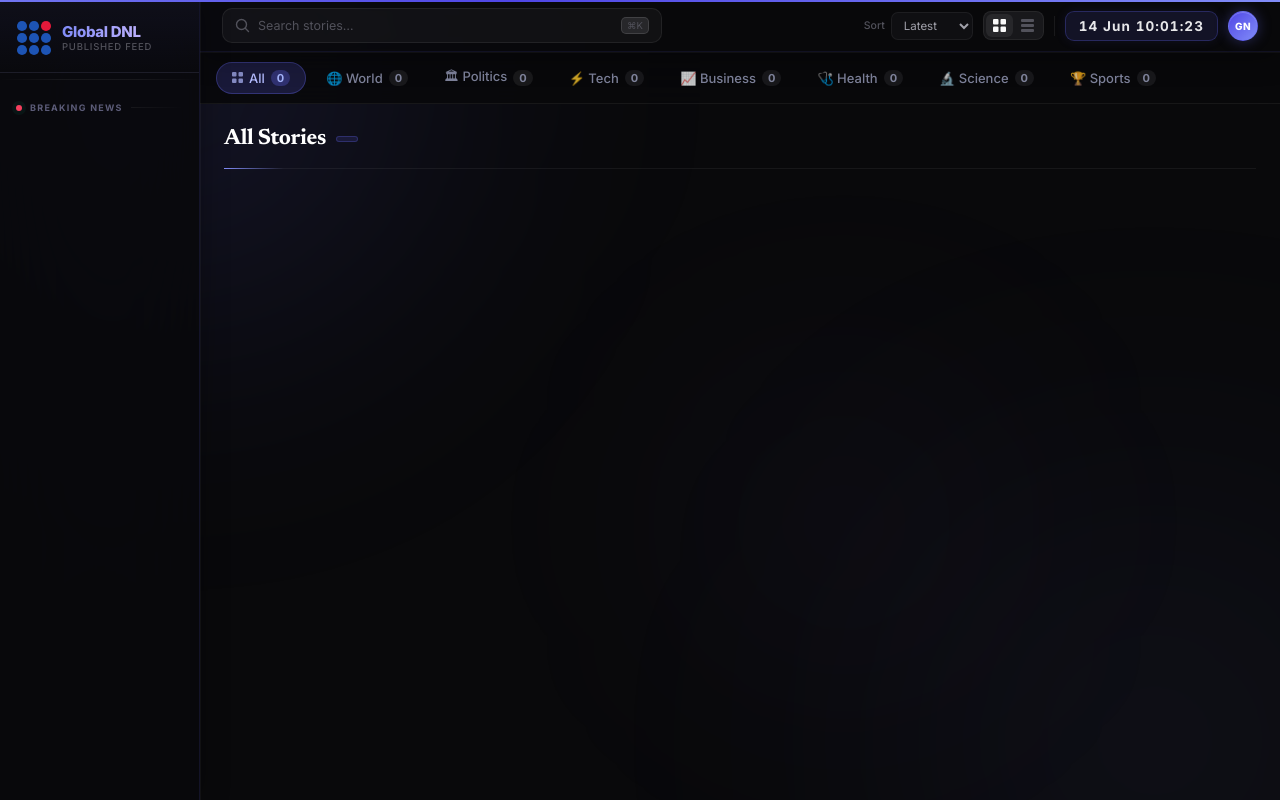
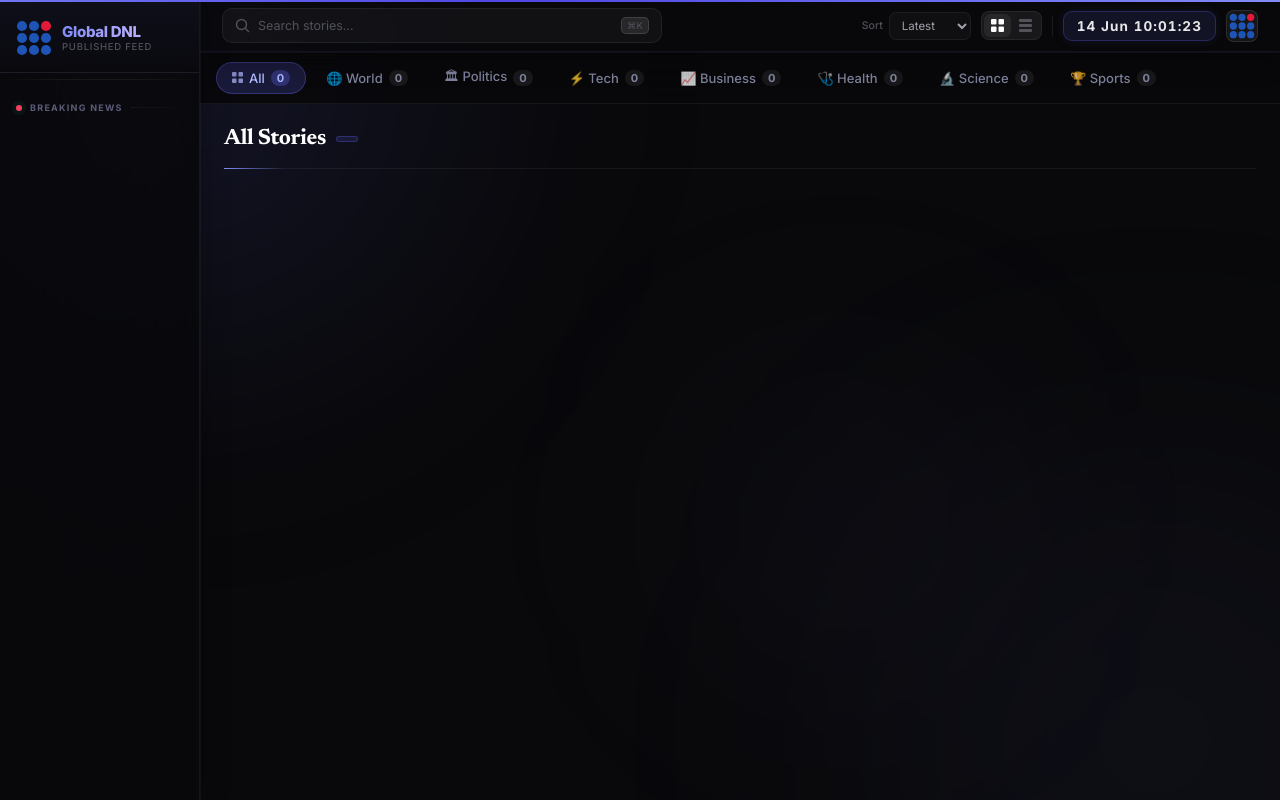
Before and after one commit to Daksh288948921904/Global_news, a FastAPI app: page / in a window 1280 px wide. Run offline with FastAPI, Linux system fonts and the light colour scheme.

Commit message:
feat: replace topbar GN avatar with 9-dot logo
Co-Authored-By: Claude Sonnet 4.6 <noreply@anthropic.com>

```diff
--- a/static/css/style.css
+++ b/static/css/style.css
@@ -434,14 +434,13 @@ a{color:inherit;text-decoration:none}
 .topbar-sep{width:1px;height:20px;background:rgba(255,255,255,.07);flex-shrink:0}
 .topbar-user{display:flex;align-items:center;cursor:pointer}
 .topbar-user-avatar{
-  width:30px;height:30px;border-radius:50%;flex-shrink:0;
-  background:linear-gradient(135deg,#4f46e5,#818cf8);
+  width:32px;height:32px;border-radius:8px;flex-shrink:0;
+  background:rgba(255,255,255,.06);
   display:flex;align-items:center;justify-content:center;
-  font-size:10px;font-weight:800;color:#fff;letter-spacing:.03em;
-  border:1px solid rgba(99,102,241,.4);
-  box-shadow:0 0 14px rgba(99,102,241,.35),inset 0 1px 0 rgba(255,255,255,.2);
-  transition:box-shadow .2s,transform .15s;
-}
+  border:1px solid rgba(255,255,255,.1);
+  transition:background .2s,transform .15s;
+}
+.topbar-user-avatar:hover{background:rgba(255,255,255,.1);transform:scale(1.06)}
 .topbar-user-avatar:hover{
   box-shadow:0 0 20px rgba(99,102,241,.55),inset 0 1px 0 rgba(255,255,255,.2);
   transform:scale(1.06);
--- a/templates/index.html
+++ b/templates/index.html
@@ -110,7 +110,7 @@
         <div class="topbar-sep"></div>
         <div class="topbar-clock" id="topbar-clock"></div>
         <div class="topbar-user" title="Global DNL · Public Feed">
-          <div class="topbar-user-avatar">GN</div>
+          <div class="topbar-user-avatar"><img src="/static/img/logo.svg" alt="Global DNL" style="width:26px;height:26px;object-fit:contain;display:block"></div>
         </div>
       </div>
     </header>
```
